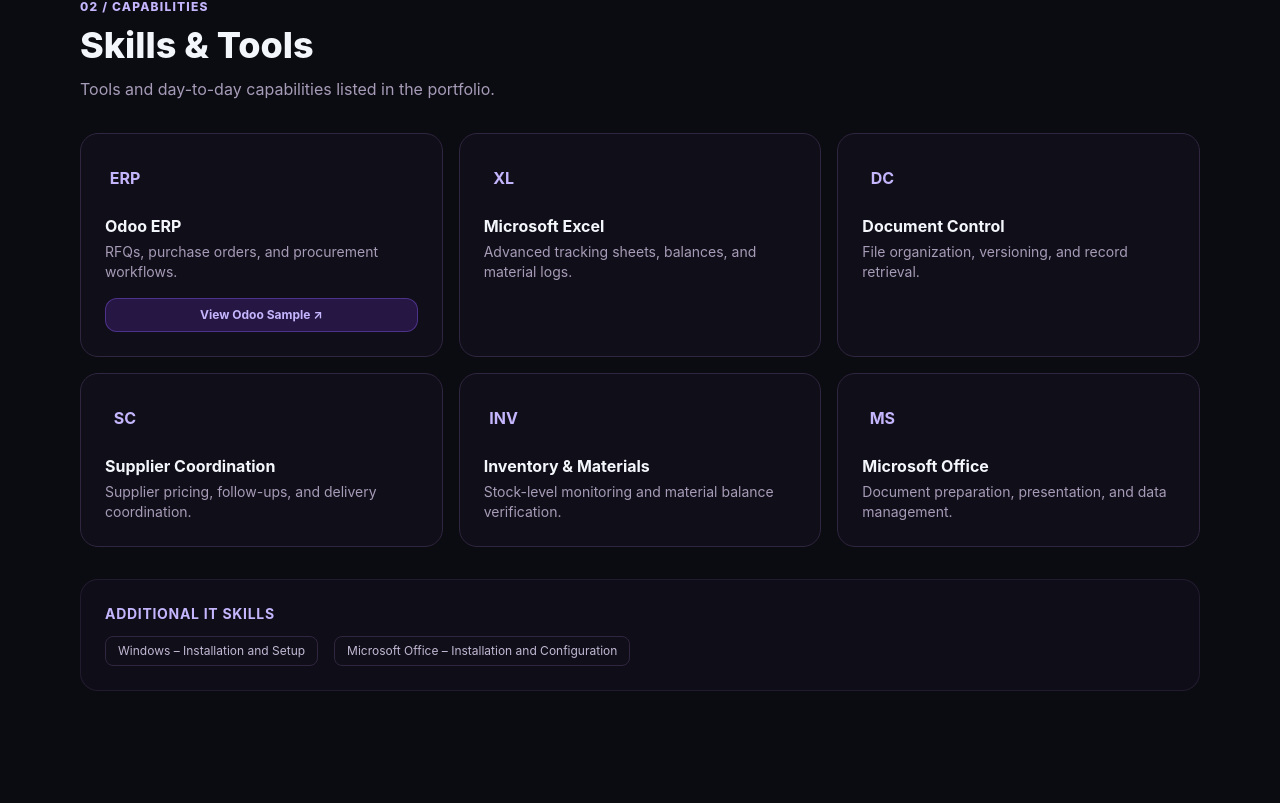
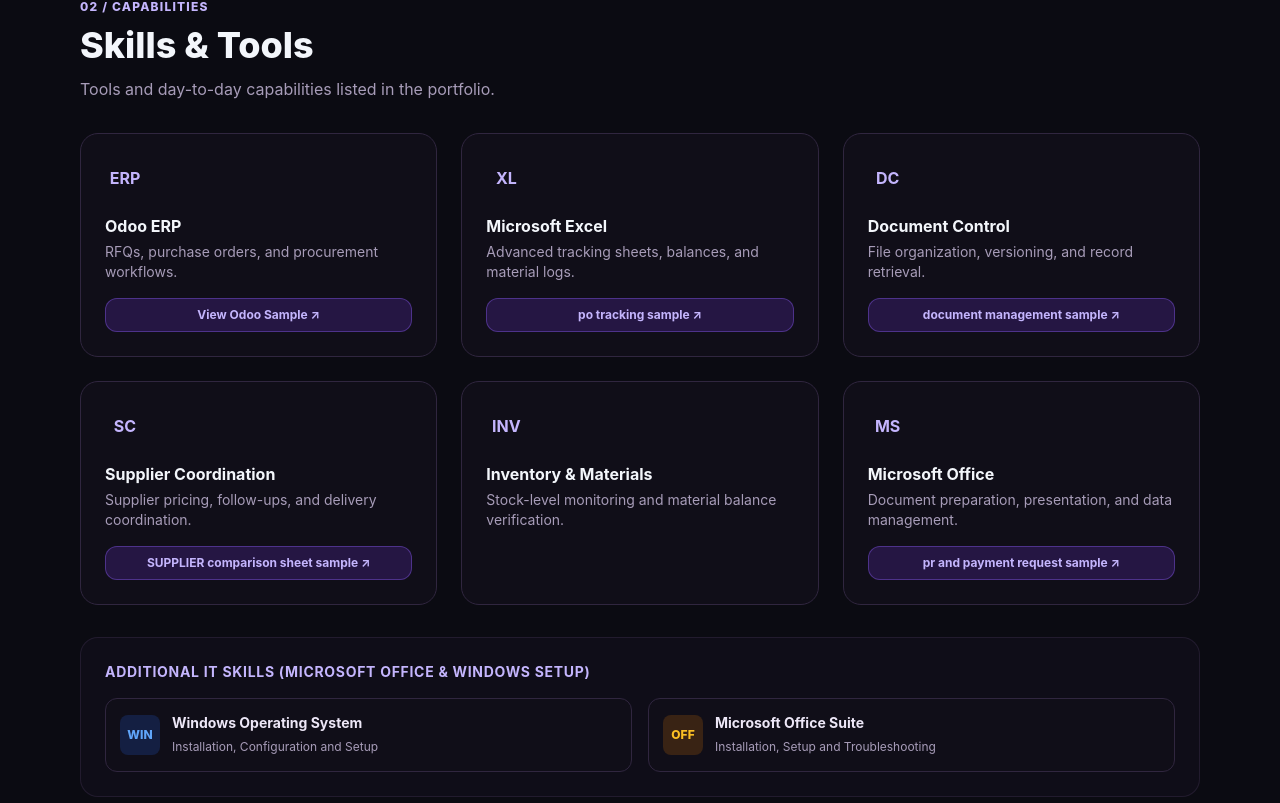
Before and after one commit to Sajjadali050/sajjad-portfolio-new, a React (Vite) app in the folder sajjad-portfolio/: page / in a window 1280 px wide. Shown: the part 1637-2440 px from the top of the page. Built offline with nearby package versions, Linux system fonts and the light colour scheme.

Commit message:
Update App.jsx

```diff
--- a/sajjad-portfolio/src/App.jsx
+++ b/sajjad-portfolio/src/App.jsx
@@ -25,6 +25,11 @@ export default function App() {
 
   // Skill & Projects Specific Links
   const odooSampleLink = "https://drive.google.com/file/d/1_TEdHoNPOUmozXh-m1vG2BMG0Z_oKekM/view?usp=sharing";
+  const excelPoTrackingLink = "https://drive.google.com/file/d/1hgBAokxfa8GgLA8i_WqZSQhiwE79Cgi9/view?usp=sharing";
+  const dcDocManagementLink = "https://drive.google.com/file/d/1cEVFnmQYM371oIYJmT27zLoi2fvEw2Rq/view?usp=sharing";
+  const scSupplierCompLink = "https://drive.google.com/file/d/1cqBXlTmC2XIiamaA2zbGZG0R9081lnyJ/view?usp=sharing";
+  const msPrPaymentLink = "https://drive.google.com/file/d/1-FWhJ0nsFUOjt8_IY6LYUxan7Xiqf1b6/view?usp=sharing";
+
   const bv4SampleLink = "https://drive.google.com/file/d/1ocLaA1u7YhRVZrsg86EfTGUDP4K8QpHF/view?usp=sharing";
   const projectDocLink = "https://drive.google.com/file/d/1cEVFnmQYM371oIYJmT27zLoi2fvEw2Rq/view?usp=sharing";
   const fanarBananLink = "https://drive.google.com/file/d/1VEeKPhCBR_D1nQa_IkIGuLqgzhbtFuM0/view?usp=sharing";
@@ -208,15 +213,16 @@ export default function App() {
           </div>
         </section>
 
-        {/* Skills Section - Updated with Odoo Sample Button */}
+        {/* Skills & Tools Section - Updated with buttons & samples */}
         <section id="skills" className="py-20 max-w-[1160px] mx-auto px-5">
           <div className="max-w-[720px] mb-8">
             <span className="text-[#C4B5FD] text-xs font-extrabold tracking-widest uppercase">{isAr ? '02 / المهارات' : '02 / Capabilities'}</span>
             <h2 className="text-3xl md:text-4xl font-extrabold mt-2 mb-3">{isAr ? 'المهارات والأدوات' : 'Skills & Tools'}</h2>
             <p className="text-[#A79CB8]">{isAr ? 'الأدوات والمهارات العملية الواردة في الملف المهني الحالي.' : 'Tools and day-to-day capabilities listed in the portfolio.'}</p>
           </div>
-          <div className="grid grid-cols-1 md:grid-cols-3 gap-4">
+          <div className="grid grid-cols-1 md:grid-cols-3 gap-6">
 
+            {/* Odoo ERP */}
             <div className="p-6 border border-[#30263F] rounded-[18px] bg-[#100E18] flex flex-col justify-between">
               <div>
                 <div className="h-10 w-10 rounded-xl bg-[#A79CB8]/16 text-[#C4B5FD] flex items-center justify-center mb-4 font-bold">ERP</div>
@@ -228,48 +234,86 @@ export default function App() {
               </a>
             </div>
 
-            <div className="p-6 border border-[#30263F] rounded-[18px] bg-[#100E18]">
+            {/* Microsoft Excel */}
+            <div className="p-6 border border-[#30263F] rounded-[18px] bg-[#100E18] flex flex-col justify-between">
+              <div>
                 <div className="h-10 w-10 rounded-xl bg-[#A79CB8]/16 text-[#C4B5FD] flex items-center justify-center mb-4 font-bold">XL</div>
                 <h3 className="font-bold text-base mb-1">Microsoft Excel</h3>
-              <p className="text-[#A79CB8] text-sm">{isAr ? 'جداول تتبع متقدمة والأرصدة وسجلات المواد.' : 'Advanced tracking sheets, balances, and material logs.'}</p>
+                <p className="text-[#A79CB8] text-sm mb-4">{isAr ? 'جداول تتبع متقدمة والأرصدة وسجلات المواد.' : 'Advanced tracking sheets, balances, and material logs.'}</p>
+              </div>
+              <a href={excelPoTrackingLink} target="_blank" rel="noopener noreferrer" className="text-xs bg-[#7C3AED]/20 text-[#C4B5FD] border border-[#8B5CF6]/40 px-3 py-2 rounded-xl font-bold hover:bg-[#7C3AED] hover:text-white transition-colors text-center">
+                po tracking sample ↗
+              </a>
             </div>
 
-            <div className="p-6 border border-[#30263F] rounded-[18px] bg-[#100E18]">
+            {/* Document Control */}
+            <div className="p-6 border border-[#30263F] rounded-[18px] bg-[#100E18] flex flex-col justify-between">
+              <div>
                 <div className="h-10 w-10 rounded-xl bg-[#A79CB8]/16 text-[#C4B5FD] flex items-center justify-center mb-4 font-bold">DC</div>
                 <h3 className="font-bold text-base mb-1">{isAr ? 'ضبط المستندات' : 'Document Control'}</h3>
-              <p className="text-[#A79CB8] text-sm">{isAr ? 'تنظيم الملفات وإدارة الإصدارات واسترجاع السجلات.' : 'File organization, versioning, and record retrieval.'}</p>
+                <p className="text-[#A79CB8] text-sm mb-4">{isAr ? 'تنظيم الملفات وإدارة الإصدارات واسترجاع السجلات.' : 'File organization, versioning, and record retrieval.'}</p>
+              </div>
+              <a href={dcDocManagementLink} target="_blank" rel="noopener noreferrer" className="text-xs bg-[#7C3AED]/20 text-[#C4B5FD] border border-[#8B5CF6]/40 px-3 py-2 rounded-xl font-bold hover:bg-[#7C3AED] hover:text-white transition-colors text-center">
+                document management sample ↗
+              </a>
             </div>
 
-            <div className="p-6 border border-[#30263F] rounded-[18px] bg-[#100E18]">
+            {/* Supplier Coordination */}
+            <div className="p-6 border border-[#30263F] rounded-[18px] bg-[#100E18] flex flex-col justify-between">
+              <div>
                 <div className="h-10 w-10 rounded-xl bg-[#A79CB8]/16 text-[#C4B5FD] flex items-center justify-center mb-4 font-bold">SC</div>
                 <h3 className="font-bold text-base mb-1">{isAr ? 'تنسيق الموردين' : 'Supplier Coordination'}</h3>
-              <p className="text-[#A79CB8] text-sm">{isAr ? 'أسعار الموردين والمتابعة وتنسيق التسليم.' : 'Supplier pricing, follow-ups, and delivery coordination.'}</p>
+                <p className="text-[#A79CB8] text-sm mb-4">{isAr ? 'أسعار الموردين والمتابعة وتنسيق التسليم.' : 'Supplier pricing, follow-ups, and delivery coordination.'}</p>
+              </div>
+              <a href={scSupplierCompLink} target="_blank" rel="noopener noreferrer" className="text-xs bg-[#7C3AED]/20 text-[#C4B5FD] border border-[#8B5CF6]/40 px-3 py-2 rounded-xl font-bold hover:bg-[#7C3AED] hover:text-white transition-colors text-center">
+                SUPPLIER comparison sheet sample ↗
+              </a>
             </div>
 
+            {/* Inventory & Materials */}
             <div className="p-6 border border-[#30263F] rounded-[18px] bg-[#100E18]">
               <div className="h-10 w-10 rounded-xl bg-[#A79CB8]/16 text-[#C4B5FD] flex items-center justify-center mb-4 font-bold">INV</div>
               <h3 className="font-bold text-base mb-1">{isAr ? 'المخزون والمواد' : 'Inventory & Materials'}</h3>
               <p className="text-[#A79CB8] text-sm">{isAr ? 'متابعة مستويات المخزون والتحقق من أرصدة المواد.' : 'Stock-level monitoring and material balance verification.'}</p>
             </div>
 
-            <div className="p-6 border border-[#30263F] rounded-[18px] bg-[#100E18]">
+            {/* Microsoft Office */}
+            <div className="p-6 border border-[#30263F] rounded-[18px] bg-[#100E18] flex flex-col justify-between">
+              <div>
                 <div className="h-10 w-10 rounded-xl bg-[#A79CB8]/16 text-[#C4B5FD] flex items-center justify-center mb-4 font-bold">MS</div>
                 <h3 className="font-bold text-base mb-1">Microsoft Office</h3>
-              <p className="text-[#A79CB8] text-sm">{isAr ? 'إدارة المستندات والعروض التقديمية والبيانات.' : 'Document preparation, presentation, and data management.'}</p>
+                <p className="text-[#A79CB8] text-sm mb-4">{isAr ? 'إدارة المستندات والعروض التقديمية والبيانات.' : 'Document preparation, presentation, and data management.'}</p>
+              </div>
+              <a href={msPrPaymentLink} target="_blank" rel="noopener noreferrer" className="text-xs bg-[#7C3AED]/20 text-[#C4B5FD] border border-[#8B5CF6]/40 px-3 py-2 rounded-xl font-bold hover:bg-[#7C3AED] hover:text-white transition-colors text-center">
+                pr and payment request sample ↗
+              </a>
             </div>
 
           </div>
 
+          {/* Additional IT Skills with Text and Visual Picture Representation */}
           <div className="mt-8 p-6 border border-[#30263F]/60 rounded-[18px] bg-[#15111F]/50">
-            <h3 className="font-bold text-sm text-[#C4B5FD] mb-3 tracking-wider uppercase">{isAr ? 'مهارات تقنية إضافية' : 'Additional IT Skills'}</h3>
-            <div className="flex gap-4 flex-wrap text-xs text-[#C2B8D4]">
-              <span className="bg-[#100E18] px-3 py-1.5 rounded-lg border border-[#30263F]">Windows – Installation and Setup</span>
-              <span className="bg-[#100E18] px-3 py-1.5 rounded-lg border border-[#30263F]">Microsoft Office – Installation and Configuration</span>
+            <h3 className="font-bold text-sm text-[#C4B5FD] mb-4 tracking-wider uppercase">{isAr ? 'مهارات تقنية إضافية' : 'Additional IT Skills (Microsoft Office & Windows Setup)'}</h3>
+            <div className="grid grid-cols-1 sm:grid-cols-2 gap-4">
+              <div className="flex items-center gap-3 bg-[#100E18] p-3.5 rounded-xl border border-[#30263F]">
+                <div className="w-10 h-10 rounded-lg bg-blue-600/20 text-blue-400 flex items-center justify-center font-extrabold text-xs">WIN</div>
+                <div>
+                  <strong className="block text-sm text-[#EDE7F7]">Windows Operating System</strong>
+                  <span className="text-xs text-[#A79CB8]">Installation, Configuration and Setup</span>
+                </div>
+              </div>
+              <div className="flex items-center gap-3 bg-[#100E18] p-3.5 rounded-xl border border-[#30263F]">
+                <div className="w-10 h-10 rounded-lg bg-amber-600/20 text-amber-400 flex items-center justify-center font-extrabold text-xs">OFF</div>
+                <div>
+                  <strong className="block text-sm text-[#EDE7F7]">Microsoft Office Suite</strong>
+                  <span className="text-xs text-[#A79CB8]">Installation, Setup and Troubleshooting</span>
+                </div>
+              </div>
             </div>
           </div>
         </section>
 
-        {/* Projects Section - Updated with buttons for all projects */}
+        {/* Projects Section */}
         <section id="projects" className="py-20 max-w-[1160px] mx-auto px-5">
           <div className="max-w-[720px] mb-8">
             <span className="text-[#C4B5FD] text-xs font-extrabold tracking-widest uppercase">{isAr ? '03 / المشاريع' : '03 / Projects'}</span>
```
Lines whose indentation alone changed are shown as unchanged.
